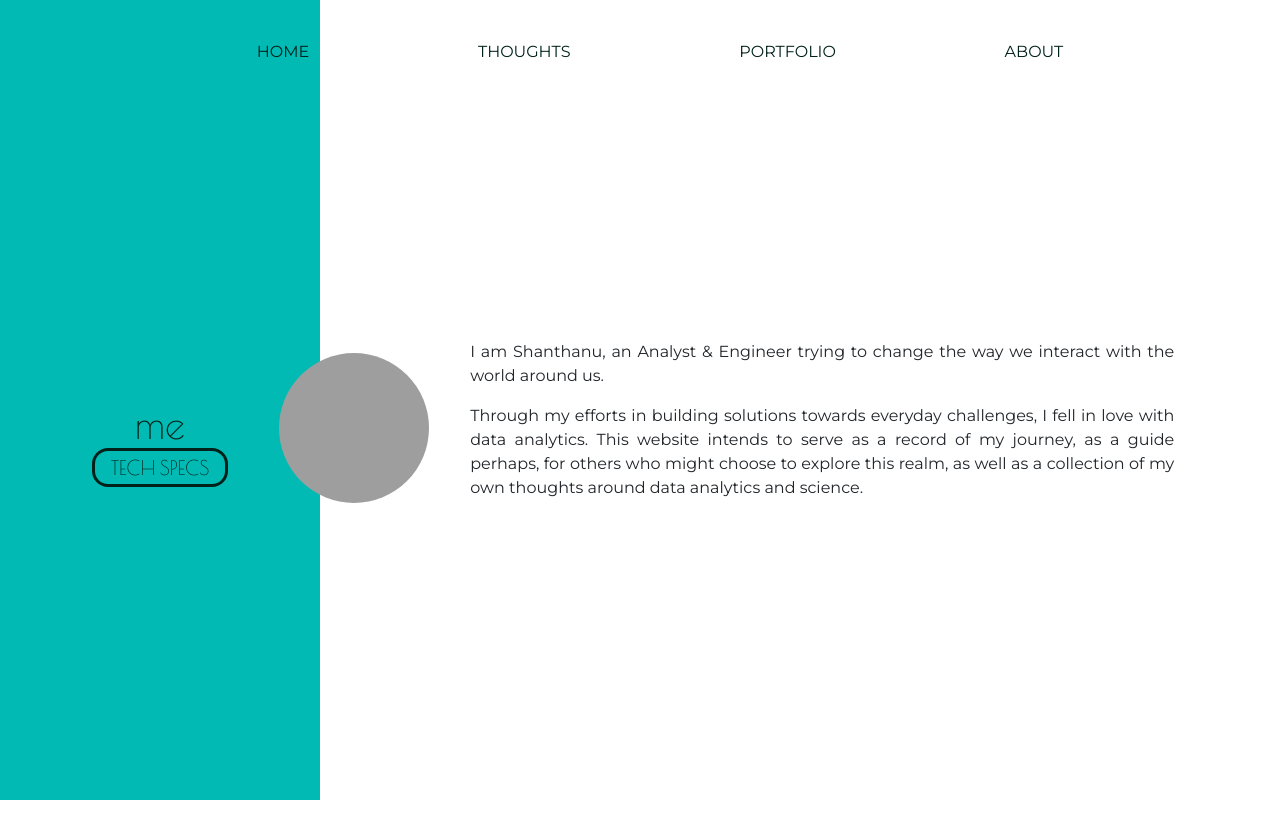
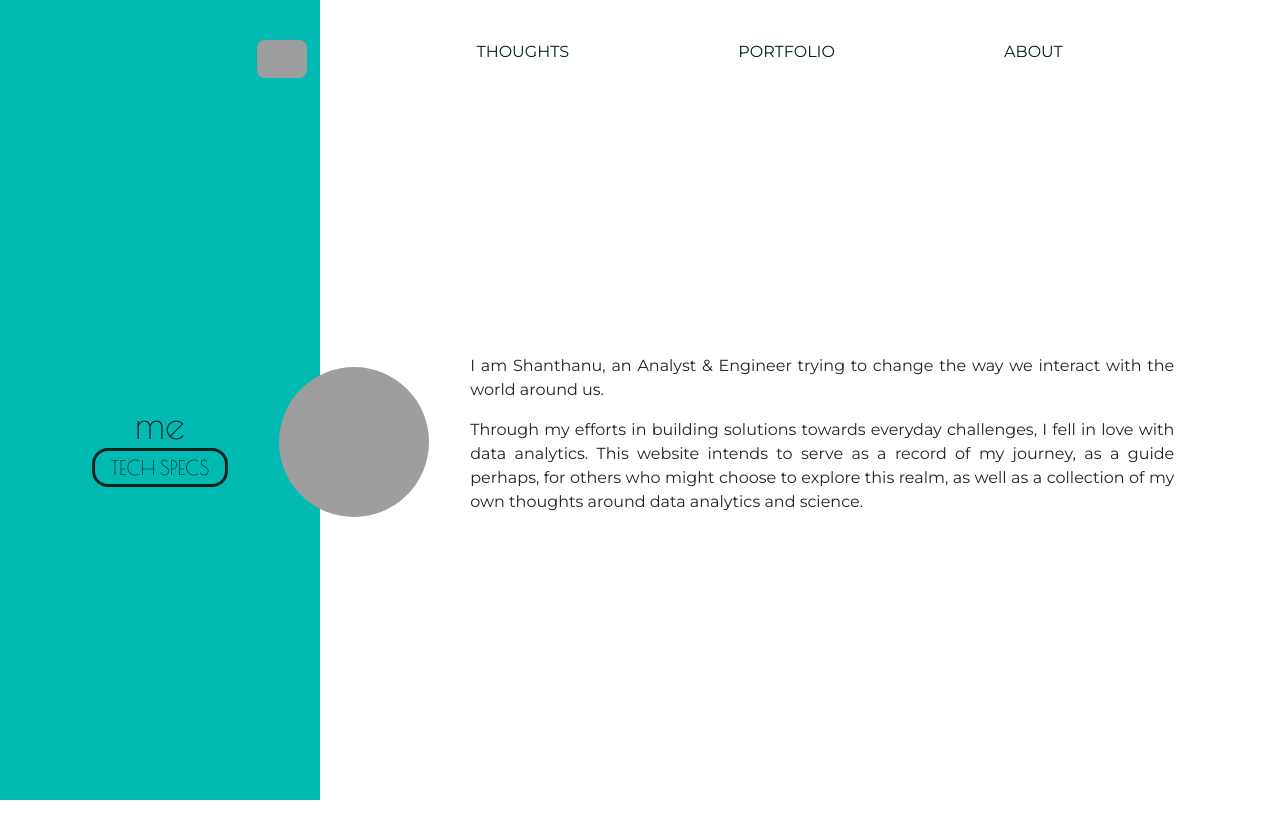
Before and after one commit to varmashanthanu/shanthanu, a Flask app: page /about in a window 1280 px wide. Shown: the top 840 px of the page. Run offline with Flask 2, Linux system fonts and the light colour scheme; some libraries are stand-ins or nearby versions; some web fonts are replaced; grey boxes are pictures that could not be loaded.

Commit message:
added logo block

```diff
--- a/shanthanu/static/main.css
+++ b/shanthanu/static/main.css
@@ -20,7 +20,23 @@ body {
 .full-wd-ht {
     min-width: 100vw;
     min-height: 100vh;
+    padding-bottom: 20vh;
+}
 
+.logo img {
+    width: 10vw;
+    height: auto;
+}
+
+.nav-logo img {
+    width: 50px;
+    height: auto;
+    border-radius: 0.5rem;
+    vertical-align: center;
+}
+
+.nav-logo a:hover {
+    background-color: transparent !important;
 }
 
 .social-buttons-images {
@@ -315,4 +331,10 @@ body {
         height: 35px;
         opacity: 1;
     }
+
+
+    .logo img {
+        width: 20vw;
+        height: auto;
+    }
 }
--- a/shanthanu/templates/about.html
+++ b/shanthanu/templates/about.html
@@ -14,7 +14,10 @@
         <div class="navigation-top">
             <div class="nv-ca">
                 <ul>
-                    <li class="nv-la"><a href="{{ url_for('home') }}">HOME</a></li>
+                    <li class="nv-la mobile-only"><a href="{{ url_for('home') }}">HOME</a></li>
+                    <li class="nv-la non-mobile nav-logo"><a href="{{ url_for('home') }}">
+                        <img src="https://i.imgur.com/vJs4XEN.png"/>
+                    </a></li>
                     <li><a href="{{ url_for('blog_index') }}">THOUGHTS</a></li>
                     <li><a href="{{ url_for('portfolio') }}">PORTFOLIO</a></li>
                     <li><a href="{{ url_for('about') }}">ABOUT</a></li>
--- a/shanthanu/templates/add_blog.html
+++ b/shanthanu/templates/add_blog.html
@@ -13,7 +13,10 @@
         <div class="navigation-top">
             <div class="nv-ca">
                 <ul>
-                    <li class="nv-la"><a href="{{ url_for('home') }}">HOME</a></li>
+                    <li class="nv-la mobile-only"><a href="{{ url_for('home') }}">HOME</a></li>
+                    <li class="nv-la non-mobile nav-logo"><a href="{{ url_for('home') }}">
+                        <img src="https://i.imgur.com/vJs4XEN.png"/>
+                    </a></li>
                     <li><a href="{{ url_for('blog_index') }}">THOUGHTS</a></li>
                     <li><a href="{{ url_for('portfolio') }}">PORTFOLIO</a></li>
                     <li><a href="{{ url_for('about') }}">ABOUT</a></li>
--- a/shanthanu/templates/admin.html
+++ b/shanthanu/templates/admin.html
@@ -7,7 +7,10 @@
         <div class="navigation-top">
             <div class="nv-ca">
                 <ul>
-                    <li class="nv-la"><a href="{{ url_for('home') }}">HOME</a></li>
+                    <li class="nv-la mobile-only"><a href="{{ url_for('home') }}">HOME</a></li>
+                    <li class="nv-la non-mobile nav-logo"><a href="{{ url_for('home') }}">
+                        <img src="https://i.imgur.com/vJs4XEN.png"/>
+                    </a></li>
                     <li><a href="{{ url_for('blog_index') }}">THOUGHTS</a></li>
                     <li><a href="{{ url_for('portfolio') }}">PORTFOLIO</a></li>
                     <li><a href="{{ url_for('about') }}">ABOUT</a></li>
--- a/shanthanu/templates/blog_index.html
+++ b/shanthanu/templates/blog_index.html
@@ -14,7 +14,10 @@
         <div class="navigation-top">
             <div class="nv-ca">
                 <ul>
-                    <li class="nv-la"><a href="{{ url_for('home') }}">HOME</a></li>
+                    <li class="nv-la mobile-only"><a href="{{ url_for('home') }}">HOME</a></li>
+                    <li class="nv-la non-mobile nav-logo"><a href="{{ url_for('home') }}">
+                        <img src="https://i.imgur.com/vJs4XEN.png"/>
+                    </a></li>
                     <li><a href="{{ url_for('blog_index') }}">THOUGHTS</a></li>
                     <li><a href="{{ url_for('portfolio') }}">PORTFOLIO</a></li>
                     <li><a href="{{ url_for('about') }}">ABOUT</a></li>
--- a/shanthanu/templates/home.html
+++ b/shanthanu/templates/home.html
@@ -6,7 +6,7 @@
     <div class="full-wd-ht intro-screen" id="intro-screen">
         <div class="particles"></div>
         <div class="branding-message">
-            <div id="logo-name" class="logo">[&#x222b; &#x221A;]</div>
+            <div id="logo-name" class="logo"><img src="https://i.imgur.com/x7RgUAn.png"/></div>
             <div id="logo-name" style="font-family: var(--poiret-one)">SHANTHANU VARMA</div>
             <div class="heading-message">
                 <span>&#12296;d</span><span
--- a/shanthanu/templates/login.html
+++ b/shanthanu/templates/login.html
@@ -7,7 +7,10 @@
         <div class="navigation-top">
             <div class="nv-ca">
                 <ul>
-                    <li class="nv-la"><a href="{{ url_for('home') }}">HOME</a></li>
+                    <li class="nv-la mobile-only"><a href="{{ url_for('home') }}">HOME</a></li>
+                    <li class="nv-la non-mobile nav-logo"><a href="{{ url_for('home') }}">
+                        <img src="https://i.imgur.com/vJs4XEN.png"/>
+                    </a></li>
                     <li><a href="{{ url_for('blog_index') }}">THOUGHTS</a></li>
                     <li><a href="{{ url_for('portfolio') }}">PORTFOLIO</a></li>
                     <li><a href="{{ url_for('about') }}">ABOUT</a></li>
--- a/shanthanu/templates/portfolio.html
+++ b/shanthanu/templates/portfolio.html
@@ -14,7 +14,10 @@
         <div class="navigation-top">
             <div class="nv-ca">
                 <ul>
-                    <li class="nv-la"><a href="{{ url_for('home') }}">HOME</a></li>
+                    <li class="nv-la mobile-only"><a href="{{ url_for('home') }}">HOME</a></li>
+                    <li class="nv-la non-mobile nav-logo"><a href="{{ url_for('home') }}">
+                        <img src="https://i.imgur.com/vJs4XEN.png"/>
+                    </a></li>
                     <li><a href="{{ url_for('blog_index') }}">THOUGHTS</a></li>
                     <li><a href="{{ url_for('portfolio') }}">PORTFOLIO</a></li>
                     <li><a href="{{ url_for('about') }}">ABOUT</a></li>
--- a/shanthanu/templates/view_blog.html
+++ b/shanthanu/templates/view_blog.html
@@ -7,7 +7,10 @@
         <div class="navigation-top">
             <div class="nv-ca">
                 <ul>
-                    <li class="nv-la"><a href="{{ url_for('home') }}">HOME</a></li>
+                    <li class="nv-la mobile-only"><a href="{{ url_for('home') }}">HOME</a></li>
+                    <li class="nv-la non-mobile nav-logo"><a href="{{ url_for('home') }}">
+                        <img src="https://i.imgur.com/vJs4XEN.png"/>
+                    </a></li>
                     <li><a href="{{ url_for('blog_index') }}">THOUGHTS</a></li>
                     <li><a href="{{ url_for('portfolio') }}">PORTFOLIO</a></li>
                     <li><a href="{{ url_for('about') }}">ABOUT</a></li>
```
Also changed, not shown: shanthanu/static/favicon.ico (added).
